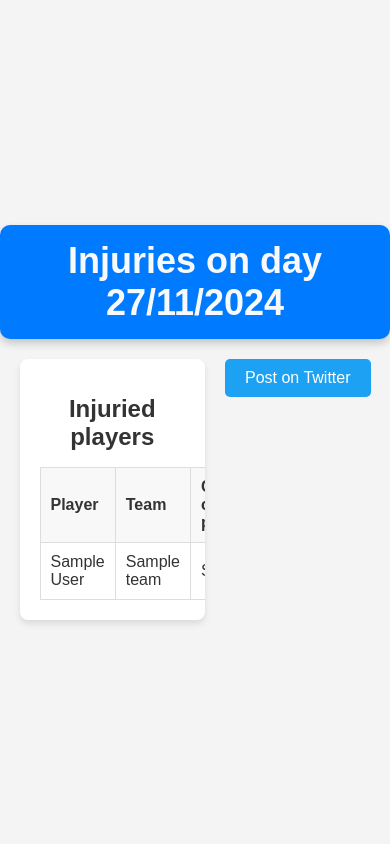
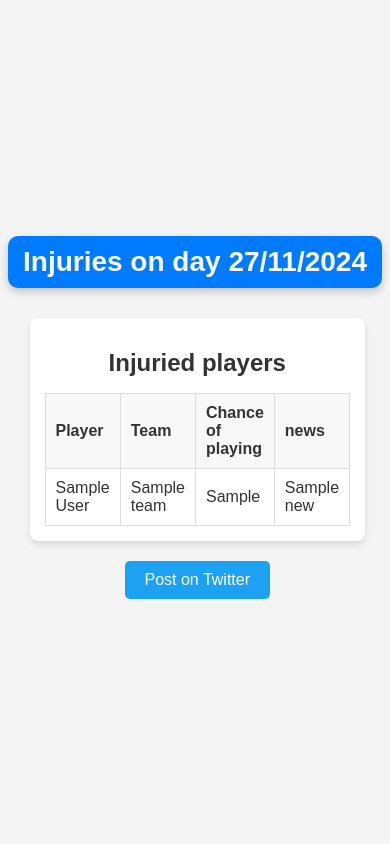
Before and after one commit to ghassenSW/FPL_Academy, a Flask app: page /injury_updates in a window 390 px wide. Run offline with Flask 3, Linux system fonts and the light colour scheme; a database or web service that is not in the repository returns one stand-in record (values such as "Sample title").

Commit message:
'injury_updates'

```diff
--- a/injury_updates.py
+++ b/injury_updates.py
@@ -49,8 +49,8 @@ def update_mongo_data():
     collection.insert_one(new_data)
     print("MongoDB data overwritten successfully with new fpl data.")
 
-from dotenv import load_dotenv
-load_dotenv()
+# from dotenv import load_dotenv
+# load_dotenv()
 MONGODB_URI=os.getenv('MONGODB_URI')
 client = MongoClient(MONGODB_URI)
 db = client['my_database']
@@ -83,4 +83,4 @@ update = players.to_dict(orient="list")
 injury_updates_db.delete_many({})
 injury_updates_db.insert_one(update)
 
-# update_mongo_data()
+update_mongo_data()
--- a/static/price_change.css
+++ b/static/price_change.css
@@ -9,8 +9,11 @@ body {
   flex-direction: column;
   justify-content: center;
   align-items: center;
-    min-height: 100vh;
+  min-height: 100vh; /* Ensure the body takes up the full viewport height */
+  overflow-x: hidden; /* Prevent horizontal scrolling */
 }
+
+/* Heading Styles */
 h1 {
   text-align: center;
   font-size: 36px;
@@ -21,12 +24,17 @@ h1 {
   border-radius: 10px;
   width: fit-content;
   box-shadow: 0 4px 8px rgba(0, 0, 0, 0.2);
+  z-index: 10; /* Ensure it’s above other elements */
+  position: relative; /* Prevent it from being affected by parent overflow */
 }
 
+/* Container Styles */
 .container {
   width: 90%;
   max-width: 1200px;
   margin: 0 auto;
+  padding: 10px; /* Add padding for consistent spacing */
+  box-sizing: border-box; /* Ensure padding is included in width calculations */
 }
 
 /* Tables Layout */
@@ -35,6 +43,7 @@ h1 {
   justify-content: space-between;
   gap: 20px;
   margin-bottom: 20px;
+  flex-wrap: wrap; /* Ensure tables wrap on smaller screens */
 }
 
 /* Table Card */
@@ -44,12 +53,13 @@ h1 {
   box-shadow: 0 4px 6px rgba(0, 0, 0, 0.1);
   border-radius: 8px;
   padding: 20px;
-    overflow: hidden;
+  overflow: auto; /* Prevent clipping of content */
 }
 
 .table-card h2 {
   text-align: center;
   margin-bottom: 10px;
+  font-size: 20px; /* Ensure readability */
 }
 
 table {
@@ -92,12 +102,14 @@ h1 {
   background-color: #0d95e8;
 }
 
+/* Card Header */
 .card-header {
   display: flex;
   justify-content: center;
   align-items: center;
   padding: 16px;
   position: relative;
+  overflow: hidden; /* Ensure the card doesn’t clip content */
 }
 
 .title {
@@ -114,3 +126,19 @@ h1 {
   height: 1em;
   margin-left: 8px;
 }
+
+/* Media Queries for Responsiveness */
+@media (max-width: 768px) {
+  .tables {
+      flex-direction: column; /* Stack tables vertically on small screens */
+  }
+
+  h1 {
+      font-size: 28px; /* Adjust heading size for smaller screens */
+      padding: 10px 15px;
+  }
+
+  .table-card {
+      padding: 15px; /* Reduce padding for smaller cards */
+  }
+}
```
Lines whose indentation alone changed are shown as unchanged.
